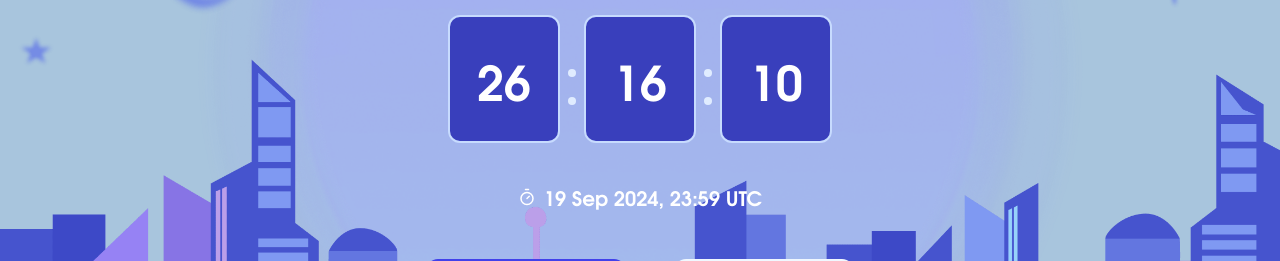
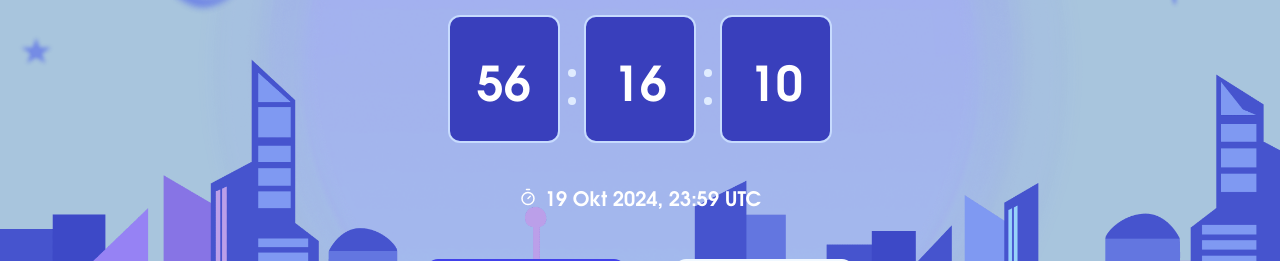
Before and after one commit to OH-Fasilkom-UI/oh24-frontend, a Next.js app: page / in a window 1280 px wide. Shown: the part 357-618 px from the top of the page. Built offline with nearby package versions, Linux system fonts and the light colour scheme; no server answers.

Commit message:
feat: remove use client

```diff
--- a/modules/LandingPageModule/components/LandingPageHero.tsx
+++ b/modules/LandingPageModule/components/LandingPageHero.tsx
@@ -1,6 +1,4 @@
-'use client'
 import Countdown from '@/components/elements/Countdown'
-import { Primary } from '@/components/stories/Button.stories'
 import Button from '@/components/ui/Button'
 import { SquarePen } from 'lucide-react'
 
@@ -13,7 +11,7 @@ const LandingPageHero = () => {
       </h2>
       <div className="mt-6 sm:mt-12">
         <Countdown
-          targetDate={new Date('2024-09-19T23:59:00')}
+          targetDate={new Date('2024-10-19T23:59:00')}
           displayDate
           classNameType="sm:text-xl text-white"
           classNameBlock=" w-[60px] h-[70px] sm:w-20 sm:h-24 sm:w-28 sm:h-32 mt-3 mb-3 sm:mb-8"
```
